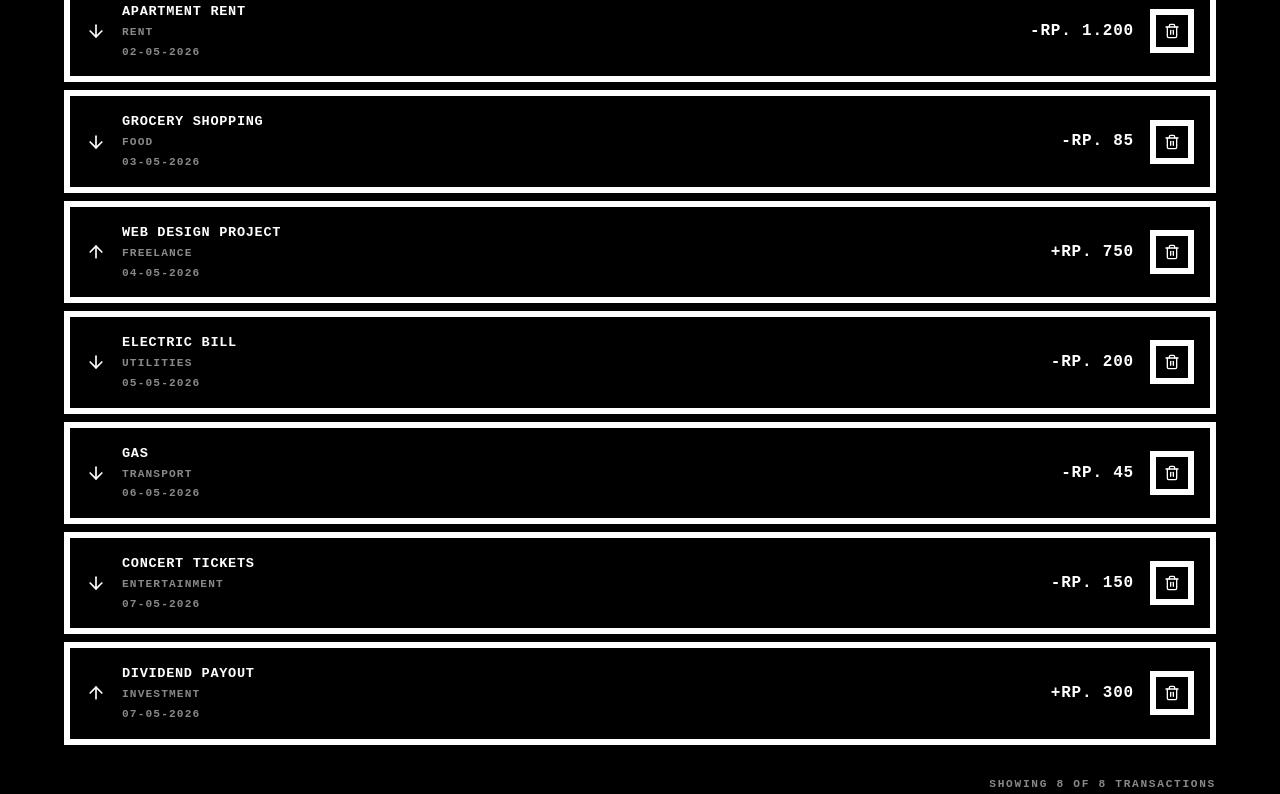
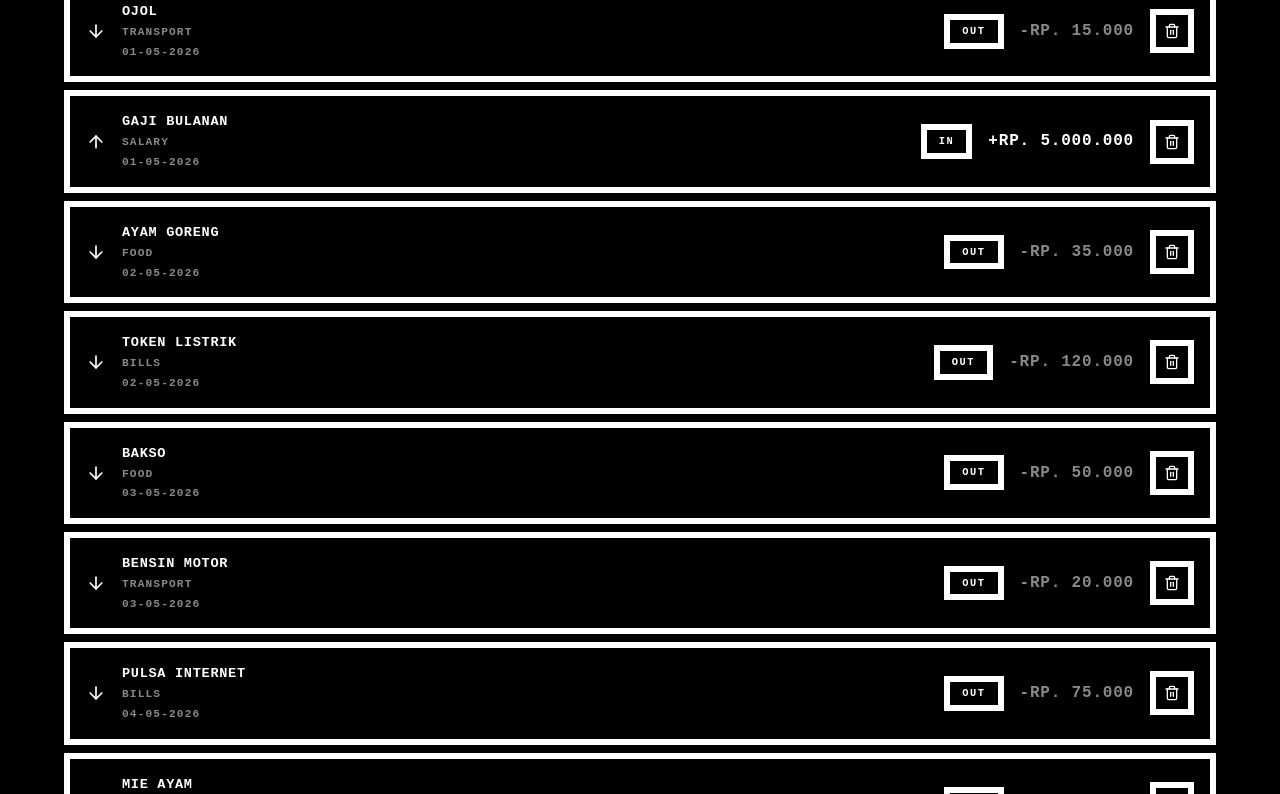
Before and after one commit to ryanvp10/personal-tracker, a React (Vite) app in the folder frontend/: page /transactions in a window 1280 px wide. Shown: the part 480-1274 px from the top of the page. Built offline with nearby package versions, Linux system fonts and the light colour scheme.

Commit message:
Update TransactionList to display mockData with IDR formatting

```diff
--- a/frontend/src/components/TransactionList.jsx
+++ b/frontend/src/components/TransactionList.jsx
@@ -1,21 +1,10 @@
 import React, { useState } from 'react';
 import { FiArrowUp, FiArrowDown, FiFilter, FiTrash2, FiDownload, FiFile } from 'react-icons/fi';
+import { mockTransactions } from '../mockData.js';
 import theme from '../theme';
 
-// Placeholder data
-const initialTransactions = [
-  { id: 1, type: 'in', amount: 5000.0, category: 'SALARY', note: 'Monthly salary', date: '2026-05-01' },
-  { id: 2, type: 'out', amount: 1200.0, category: 'RENT', note: 'Apartment rent', date: '2026-05-02' },
-  { id: 3, type: 'out', amount: 85.5, category: 'FOOD', note: 'Grocery shopping', date: '2026-05-03' },
-  { id: 4, type: 'in', amount: 750.0, category: 'FREELANCE', note: 'Web design project', date: '2026-05-04' },
-  { id: 5, type: 'out', amount: 200.0, category: 'UTILITIES', note: 'Electric bill', date: '2026-05-05' },
-  { id: 6, type: 'out', amount: 45.0, category: 'TRANSPORT', note: 'Gas', date: '2026-05-06' },
-  { id: 7, type: 'out', amount: 150.0, category: 'ENTERTAINMENT', note: 'Concert tickets', date: '2026-05-07' },
-  { id: 8, type: 'in', amount: 300.0, category: 'INVESTMENT', note: 'Dividend payout', date: '2026-05-07' },
-];
-
 function TransactionList() {
-  const [transactions, setTransactions] = useState(initialTransactions);
+  const [transactions, setTransactions] = useState(mockTransactions);
   const [filter, setFilter] = useState('all');
 
   const filtered =
@@ -24,9 +13,13 @@ function TransactionList() {
       : transactions.filter((t) => t.type === filter);
 
   const formatCurrency = (val) => {
-    // Indonesian Rupiah format: dots for thousands, no decimals
     const integerPart = Math.floor(val);
-    return integerPart.toLocaleString('de-DE'); // de-DE uses dots for thousands
+    return integerPart.toLocaleString('de-DE');
+  };
+
+  const formatDate = (dateStr) => {
+    const [year, month, day] = dateStr.split('-');
+    return `${day}-${month}-${year}`;
   };
 
   const handleDelete = (id) => {
@@ -74,7 +67,6 @@ function TransactionList() {
               letterSpacing: '0.1em',
               textTransform: 'uppercase',
               cursor: 'pointer',
-              borderRadius: 0,
             }}
           >
             <FiDownload size={14} /> PDF
@@ -94,7 +86,6 @@ function TransactionList() {
               letterSpacing: '0.1em',
               textTransform: 'uppercase',
               cursor: 'pointer',
-              borderRadius: 0,
             }}
           >
             <FiFile size={14} /> EXCEL
@@ -150,7 +141,7 @@ function TransactionList() {
               key={t.id}
               style={{
                 display: 'grid',
-                gridTemplateColumns: 'auto 1fr auto auto',
+                gridTemplateColumns: 'auto 1fr auto auto auto',
                 gap: '16px',
                 alignItems: 'center',
                 padding: '16px',
@@ -176,9 +167,25 @@ function TransactionList() {
                   {t.category}
                 </span>
                 <span style={{ fontSize: '0.7rem', color: theme.colors.textMuted, letterSpacing: '0.1em' }}>
-                  {new Date(t.date).toLocaleDateString('id-ID', { day: '2-digit', month: '2-digit', year: 'numeric' }).replace(/\//g, '-')}
+                  {formatDate(t.date)}
                 </span>
               </div>
+
+              {/* TYPE BADGE */}
+              <span
+                style={{
+                  padding: '4px 12px',
+                  border: `${theme.borders.width} ${theme.borders.style} ${theme.borders.color}`,
+                  backgroundColor: t.type === 'in' ? '#000000' : '#000000',
+                  color: '#ffffff',
+                  fontWeight: 900,
+                  fontSize: '0.65rem',
+                  letterSpacing: '0.15em',
+                  whiteSpace: 'nowrap',
+                }}
+              >
+                {t.type === 'in' ? 'IN' : 'OUT'}
+              </span>
 
               {/* AMOUNT */}
               <span
@@ -187,6 +194,7 @@ function TransactionList() {
                   fontWeight: 900,
                   letterSpacing: '0.05em',
                   whiteSpace: 'nowrap',
+                  color: t.type === 'in' ? '#ffffff' : '#888888',
                 }}
               >
                 {t.type === 'in' ? '+' : '-'}Rp. {formatCurrency(t.amount)}
```
